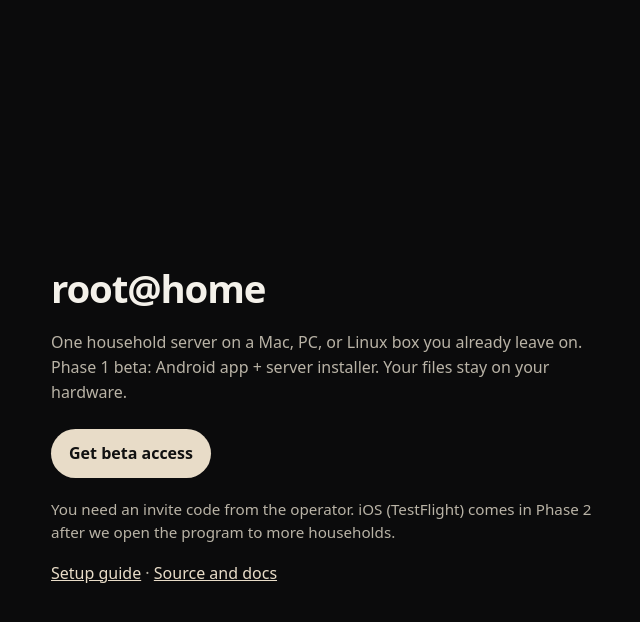
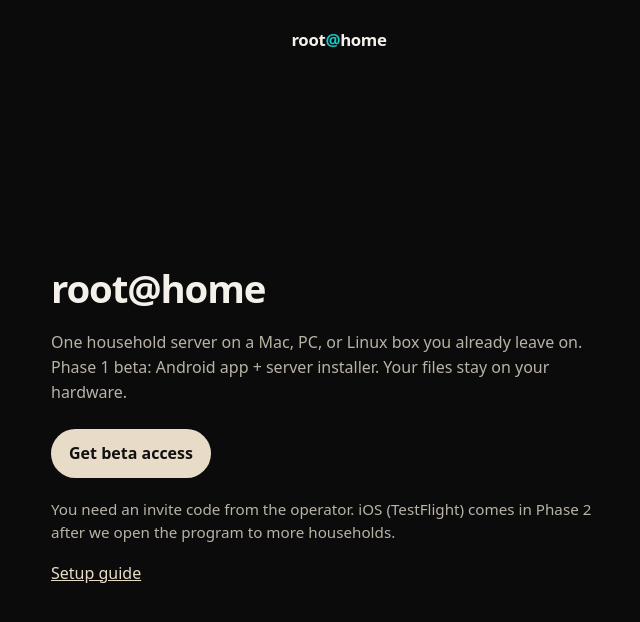
Before and after one commit to rouzitalab/rootathome.diy, a plain HTML site: page index.html in a window 1280 px wide. Shown: the whole page, without its empty margins (301-941 px from the left). Drawn offline with Linux system fonts and the light colour scheme.

Commit message:
logo and beta guide

```diff
--- a/index.html
+++ b/index.html
@@ -17,7 +17,19 @@
       align-items: center;
       justify-content: center;
       padding: 32px 20px;
+      position: relative;
     }
+    .logo {
+      position: absolute;
+      top: 28px;
+      left: 0;
+      right: 0;
+      text-align: center;
+      font-weight: 700;
+      font-size: 1.05rem;
+      letter-spacing: -0.02em;
+    }
+    .logo .at { color: #16c9c6; }
     main { max-width: 36rem; }
     h1 { font-size: 2.4rem; letter-spacing: -0.03em; margin: 0 0 12px; }
     p { line-height: 1.55; color: #b9b3a6; }
@@ -37,6 +49,7 @@
   </style>
 </head>
 <body>
+  <header class="logo" aria-hidden="true">root<span class="at">@</span>home</header>
   <main>
     <h1>root@home</h1>
     <p>One household server on a Mac, PC, or Linux box you already leave on. Phase 1 beta: Android app + server installer. Your files stay on your hardware.</p>
@@ -44,7 +57,7 @@
       <a class="btn" href="https://beta.rootathome.diy/download">Get beta access</a>
     </p>
     <p class="note">You need an invite code from the operator. iOS (TestFlight) comes in Phase 2 after we open the program to more households.</p>
-    <p><a class="quiet" href="/setup-guide/">Setup guide</a> &middot; <a class="quiet" href="https://github.com/rouzitalab/rootathome">Source and docs</a></p>
+    <p><a class="quiet" href="/setup-guide/">Setup guide</a></p>
   </main>
 </body>
 </html>
```
Also changed, not shown: 1 other file.
